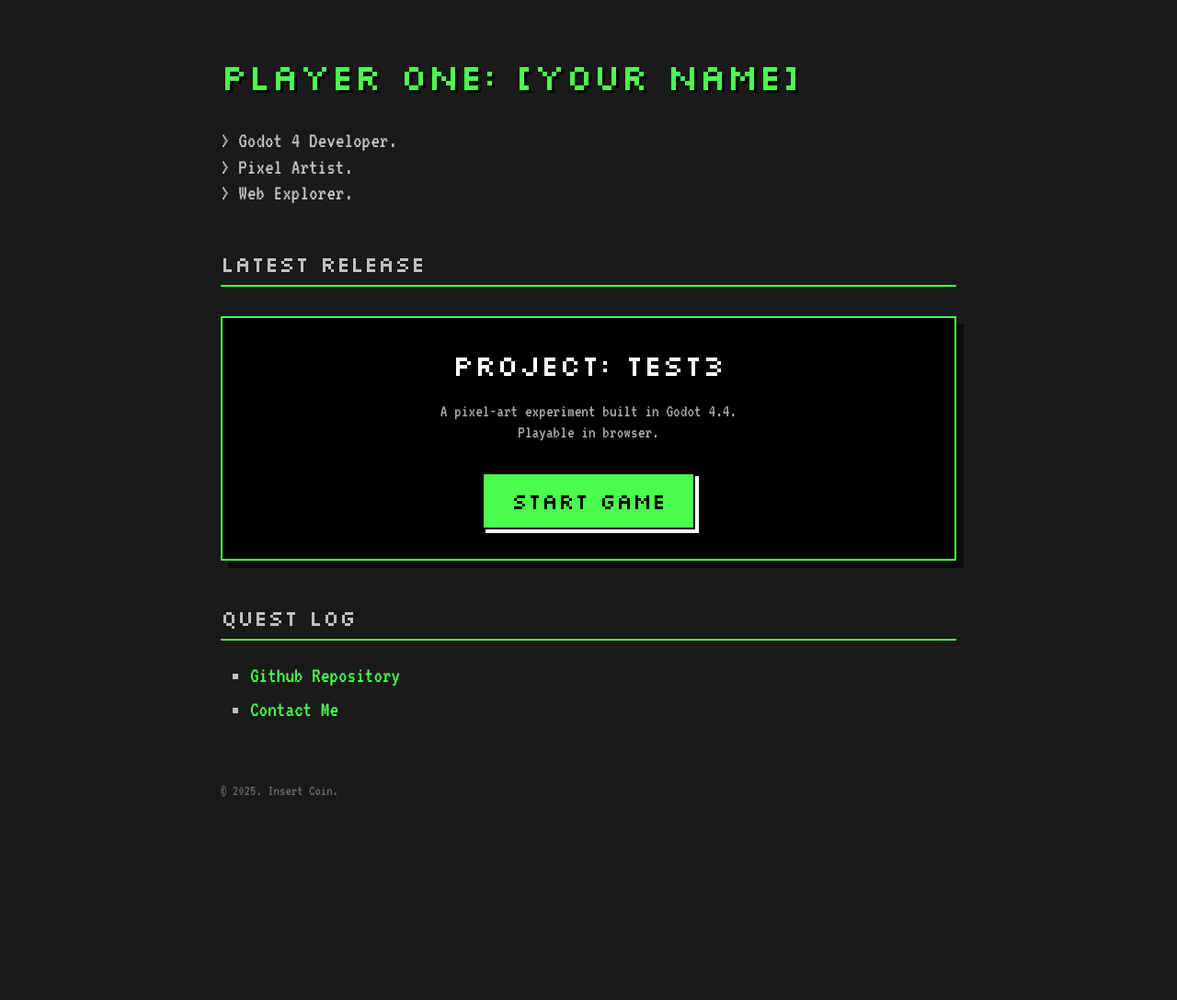
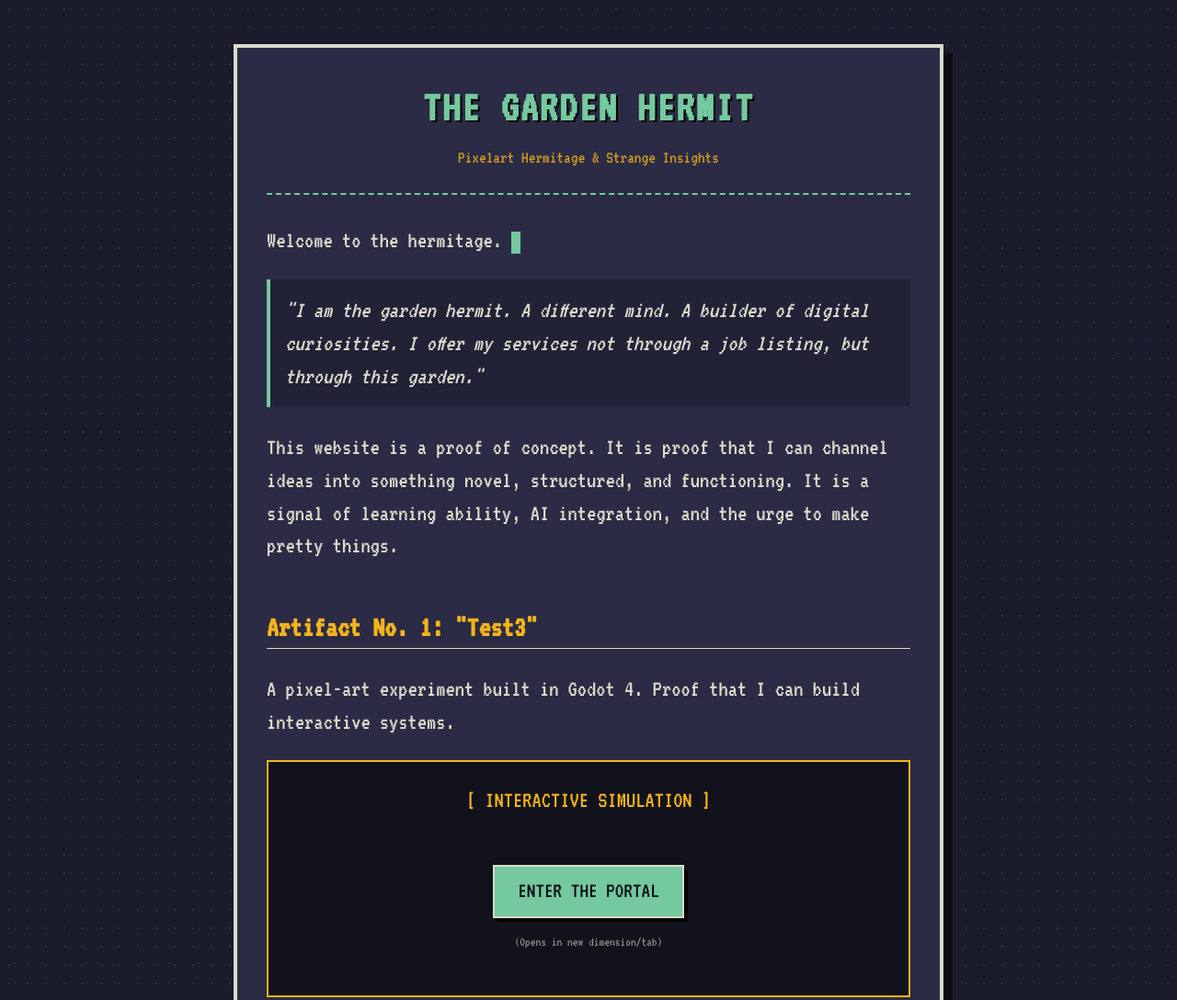
Before and after one commit to departmentofgpuefficiency/departmentofgpuefficiency.github.io, a plain HTML site: page index.html in a window 1280 px wide. Shown: the top 1088 px of the page at 92% size. Before the commit the page ends 918 px from the top, so only its background shows below. Drawn offline with Linux system fonts and the light colour scheme.

Commit message:
Update index.html

```diff
--- a/index.html
+++ b/index.html
@@ -3,135 +3,254 @@
 <head>
     <meta charset="UTF-8">
     <meta name="viewport" content="width=device-width, initial-scale=1.0">
-    <title>Game Portfolio</title>
+    <title>The Garden Hermit</title>
 
+    <!-- FONTS: VT323 is the quintessential RPG/Pixel font -->
     <link rel="preconnect" href="https://fonts.googleapis.com">
     <link rel="preconnect" href="https://fonts.gstatic.com" crossorigin>
-    <link href="https://fonts.googleapis.com/css2?family=Silkscreen&family=VT323&display=swap" rel="stylesheet">
+    <link href="https://fonts.googleapis.com/css2?family=VT323&display=swap" rel="stylesheet">
 
     <style>
         :root {
-            --bg-color: #1a1a1a;
-            --text-color: #c0c0c0;
-            --accent-color: #4aff4d; /* Green */
-            --spacing: 2rem;
+            /* HERMITAGE PALETTE */
+            --bg-color: #1a1c2c;       /* Night Sky Blue/Black */
+            --container-bg: #2b2b45;   /* Lighter Blue/Grey for the box */
+            --text-color: #dcdacb;     /* Parchment / Old Paper */
+            --accent-color: #74c99e;   /* Moss Green */
+            --highlight: #f4b41b;      /* Lantern Gold */
+            --border-width: 4px;
         }
 
         body {
             background-color: var(--bg-color);
             color: var(--text-color);
             font-family: 'VT323', monospace;
-            font-size: 1.5rem;
+            font-size: 1.6rem; /* Large, readable text */
             margin: 0;
-            padding: var(--spacing);
-            line-height: 1.2;
-            max-width: 800px;
-            margin-left: auto;
-            margin-right: auto;
+            padding: 1rem;
+            line-height: 1.4;
+            display: flex;
+            justify-content: center;
+            min-height: 100vh;
+            background-image: radial-gradient(#262b44 1px, transparent 1px);
+            background-size: 20px 20px; /* Subtle grid pattern like old graph paper */
         }
 
-        h1, h2 { font-family: 'Silkscreen', cursive; font-weight: 400; }
-        h1 { font-size: 2.5rem; color: var(--accent-color); margin-bottom: var(--spacing); text-shadow: 3px 3px 0px #000; }
-        h2 { font-size: 1.5rem; color: var(--text-color); border-bottom: 2px solid var(--accent-color); padding-bottom: 0.5rem; margin-top: 3rem; }
-
-        a { color: var(--accent-color); text-decoration: none; }
-        a:hover { background-color: var(--accent-color); color: var(--bg-color); }
-
-        /* THE NEW CARD DESIGN - No iFrame, just pure CSS */
-        .game-card {
-            border: 2px solid var(--accent-color);
-            background: #000;
+        /* The Main Container - The "Hut" */
+        .hermitage {
+            max-width: 700px;
+            width: 100%;
+            margin-top: 2rem;
+            margin-bottom: 2rem;
+            background: var(--container-bg);
+            border: var(--border-width) solid var(--text-color);
             padding: 2rem;
-            margin-top: 2rem;
-            text-align: center;
+            box-shadow: 10px 10px 0px #0b0c16; /* Hard pixel shadow */
             position: relative;
-            box-shadow: 8px 8px 0px #0a0a0a;
         }
 
-        .game-title {
-            font-family: 'Silkscreen', cursive;
-            font-size: 2rem;
-            color: #fff;
-            margin-bottom: 1rem;
+        /* The Header Area */
+        header {
+            border-bottom: 2px dashed var(--accent-color);
+            padding-bottom: 1.5rem;
+            margin-bottom: 2rem;
+            text-align: center;
+        }
+
+        h1 {
+            font-size: 3rem;
+            color: var(--accent-color);
+            margin: 0;
+            text-transform: uppercase;
+            text-shadow: 2px 2px 0px #000;
+            letter-spacing: 2px;
+        }
+
+        .subtitle {
+            color: var(--highlight);
+            font-size: 1.2rem;
+            opacity: 0.8;
+            margin-top: 0.5rem;
             display: block;
         }
 
-        .game-desc {
-            margin-bottom: 2rem;
-            font-size: 1.2rem;
-            color: #aaa;
+        /* Text Styling */
+        p {
+            margin-bottom: 1.5rem;
         }
 
-        /* The Big Play Button */
+        .narrative-text {
+            border-left: 4px solid var(--accent-color);
+            padding-left: 1rem;
+            font-style: italic;
+            background: rgba(0,0,0,0.2);
+            padding: 1rem;
+        }
+
+        /* SECTIONS */
+        h2 {
+            font-size: 2rem;
+            color: var(--highlight);
+            margin-top: 3rem;
+            margin-bottom: 1rem;
+            border-bottom: 1px solid var(--text-color);
+        }
+
+        /* THE ARTIFACT (Game Card) */
+        .artifact-card {
+            border: 2px solid var(--highlight);
+            background: #12121c;
+            padding: 1.5rem;
+            text-align: center;
+            margin-top: 1rem;
+            transition: transform 0.2s;
+        }
+
+        .artifact-card:hover {
+            transform: translateY(-2px);
+            border-color: var(--accent-color);
+        }
+
         .play-btn {
             display: inline-block;
+            margin-top: 1rem;
             background-color: var(--accent-color);
-            color: #000;
-            padding: 15px 30px;
-            font-family: 'Silkscreen', cursive;
+            color: #0b0c16;
+            padding: 10px 25px;
             font-size: 1.5rem;
-            border: 2px solid #000;
-            box-shadow: 4px 4px 0px #fff;
-            cursor: pointer;
             text-decoration: none;
-            transition: transform 0.1s;
+            border: 2px solid var(--text-color);
+            box-shadow: 4px 4px 0px #000;
         }
 
         .play-btn:hover {
-            background-color: #fff;
-            color: #000;
-            box-shadow: 4px 4px 0px var(--accent-color);
+            background-color: var(--highlight);
+            cursor: pointer;
         }
 
-        .play-btn:active {
-            transform: translate(4px, 4px);
-            box-shadow: 0px 0px 0px;
+        /* LINKS LIST */
+        ul {
+            list-style: none;
+            padding: 0;
         }
 
-        ul { list-style: square; padding-left: 2rem; }
-        li { margin-bottom: 0.5rem; }
+        li {
+            margin-bottom: 1rem;
+            border: 1px solid transparent;
+            padding: 0.5rem;
+        }
+
+        li:hover {
+            border: 1px dashed var(--accent-color);
+            background: rgba(0,0,0,0.2);
+        }
+
+        a.link {
+            color: var(--accent-color);
+            text-decoration: none;
+        }
+
+        a.link:hover {
+            color: var(--highlight);
+            text-decoration: underline;
+        }
+
+        footer {
+            margin-top: 4rem;
+            text-align: center;
+            font-size: 1rem;
+            opacity: 0.5;
+        }
+
+        /* Blinking Cursor Effect */
+        .cursor {
+            display: inline-block;
+            width: 10px;
+            height: 1.5rem;
+            background-color: var(--accent-color);
+            animation: blink 1s infinite;
+            vertical-align: middle;
+        }
+
+        @keyframes blink {
+            0%, 100% { opacity: 1; }
+            50% { opacity: 0; }
+        }
+
+        /* Mobile Fix */
+        @media (max-width: 600px) {
+            .hermitage { border-width: 2px; padding: 1rem; }
+            h1 { font-size: 2.2rem; }
+        }
     </style>
 </head>
 <body>
 
+    <div class="hermitage">
+
         <header>
-        <h1>PLAYER ONE: [YOUR NAME]</h1>
-        <p>
-            > Godot 4 Developer.<br>
-            > Pixel Artist.<br>
-            > Web Explorer.
-        </p>
+            <h1>The Garden Hermit</h1>
+            <span class="subtitle">Pixelart Hermitage & Strange Insights</span>
         </header>
 
-    <section>
-        <h2>Latest Release</h2>
-
-        <!-- THE NEW CARD -->
-        <div class="game-card">
-            <span class="game-title">PROJECT: TEST3</span>
-            <p class="game-desc">
-                A pixel-art experiment built in Godot 4.4.<br>
-                Playable in browser.
+        <!-- INTRO: THE HOOK -->
+        <p>
+            Welcome to the hermitage. <span class="cursor"></span>
         </p>
 
-            <!-- This link goes to your itch page. It is 100% reliable. -->
+        <div class="narrative-text">
+            "I am the garden hermit. A different mind. A builder of digital curiosities.
+            I offer my services not through a job listing, but through this garden."
+        </div>
+
+        <p>
+            This website is a proof of concept. It is proof that I can channel ideas into something novel, structured, and functioning.
+            It is a signal of learning ability, AI integration, and the urge to make pretty things.
+        </p>
+
+        <!-- THE ARTIFACT: YOUR GODOT GAME -->
+        <section>
+            <h2>Artifact No. 1: "Test3"</h2>
+            <p>A pixel-art experiment built in Godot 4. Proof that I can build interactive systems.</p>
+
+            <div class="artifact-card">
+                <p style="color: var(--highlight); margin:0;">[ INTERACTIVE SIMULATION ]</p>
+                <br>
+                <!-- This links to Itch.io properly -->
                 <a href="https://stefan8102.itch.io/test3" target="_blank" class="play-btn">
-                START GAME
+                    ENTER THE PORTAL
                 </a>
+                <p style="font-size: 0.9rem; margin-top: 1rem; opacity: 0.6;">(Opens in new dimension/tab)</p>
             </div>
         </section>
 
+        <!-- THE OFFER / LINKS -->
         <section>
-        <h2>Quest Log</h2>
+            <h2>The Offer</h2>
+            <p>If you are tired of standard applications and seek a different perspective, you are in the right place.</p>
+
             <ul>
-            <li><a href="https://github.com/yourusername">Github Repository</a></li>
-            <li><a href="mailto:you@email.com">Contact Me</a></li>
+                <li>
+                    <span>> </span>
+                    <a href="#" class="link">Read the Insight Memos (Coming Soon)</a>
+                </li>
+                <li>
+                    <span>> </span>
+                    <a href="https://github.com/yourusername" class="link">Inspect the Code (GitHub)</a>
+                </li>
+                <li>
+                    <span>> </span>
+                    <a href="mailto:your@email.com" class="link">Send a Raven (Email Me)</a>
+                </li>
             </ul>
         </section>
 
-    <footer style="margin-top: 4rem; opacity: 0.5; font-size: 1rem;">
-        <p>© 2025. Insert Coin.</p>
+        <footer>
+            Built with 0% Coding Knowledge & 100% AI Assistance.<br>
+            © 2025 The Garden Hermit.
         </footer>
+
+    </div>
 
 </body>
 </html>
```
Lines whose indentation alone changed are shown as unchanged.
